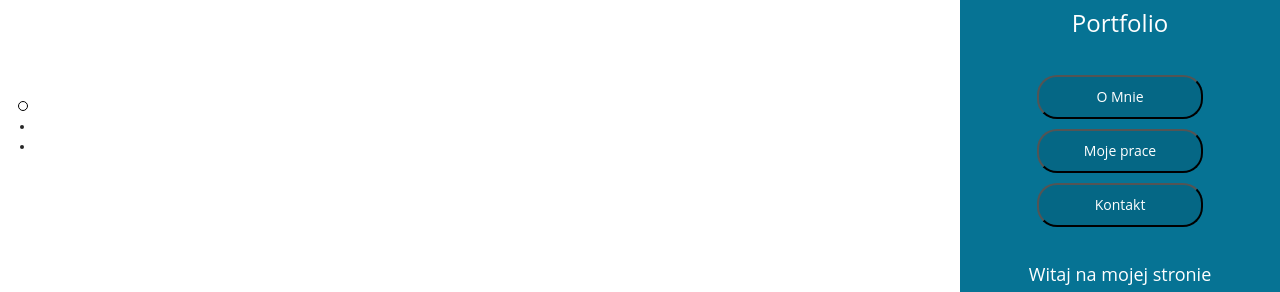
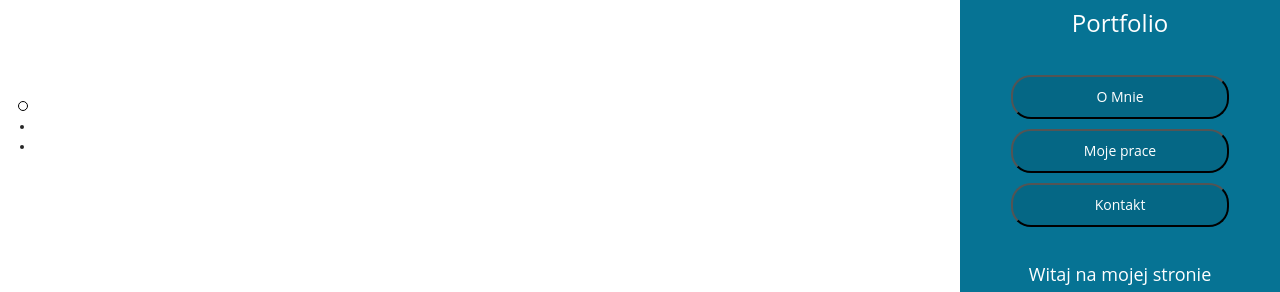
Before and after one commit to math-bart/Portfolio, a website: page index.html in a window 1280 px wide. Shown: the part 305-597 px from the top of the page. Drawn offline with nearby package versions, Linux system fonts and the light colour scheme.

Commit message:
Create project

```diff
--- a/sass/style.scss
+++ b/sass/style.scss
@@ -53,9 +53,10 @@ body {
 	background: #067394;
 	height: 100vh;
 	color: #fff;
-	padding: 7vh 30px;
+	padding: 9vh 30px;
 	width: 25%;
 	float: right;
+	position: relative;
 	h1 {
 		line-height: 10px;
 		display: inline-block;
@@ -81,11 +82,16 @@ body {
 	button {
 		display: block;
 		margin: 10px auto;
-		width: 13vw;
+		width: 17vw;
 		height: 5.5vh;
 		background: rgba(0,0,0,0.1);
 		border-radius: 20px;
 		color: #fff;
+		&:hover {
+			background: #fff;
+			color: #067394;
+			transition: 1s;
+		}
 	}
 	.social {
 		a {
@@ -111,3 +117,9 @@ body {
 		}
 	}
 }
+
+@media (max-width: 1500px) {
+	.menu {
+		padding: 7vh 30px;
+	}
+}
```
Also changed, not shown: css/style.css, 1 other file.
